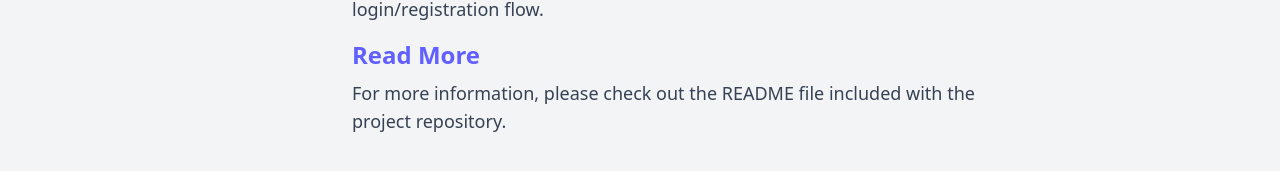
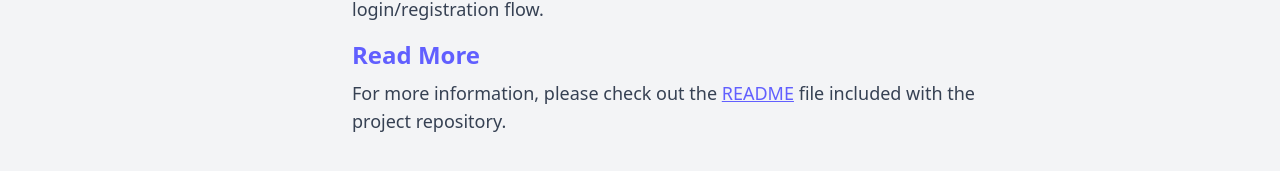
Before and after one commit to lapazyygeli/signup-login-system, a React (Vite) app in the folder frontend/: page /about in a window 1280 px wide. Shown: the part 357-528 px from the top of the page. Built offline with nearby package versions, Linux system fonts and the light colour scheme; no server answers.

Commit message:
Add href to the About component.

```diff
--- a/frontend/src/components/About.tsx
+++ b/frontend/src/components/About.tsx
@@ -21,8 +21,15 @@ const About = () => {
             Read More
           </h2>
           <p>
-            For more information, please check out the README file included with
-            the project repository.
+            For more information, please check out the{" "}
+            <a
+              href="https://github.com/lapazyygeli/signup-login-system"
+              target="_blank"
+              className="text-indigo-500 underline"
+            >
+              README
+            </a>{" "}
+            file included with the project repository.
           </p>
         </div>
       </div>
```
